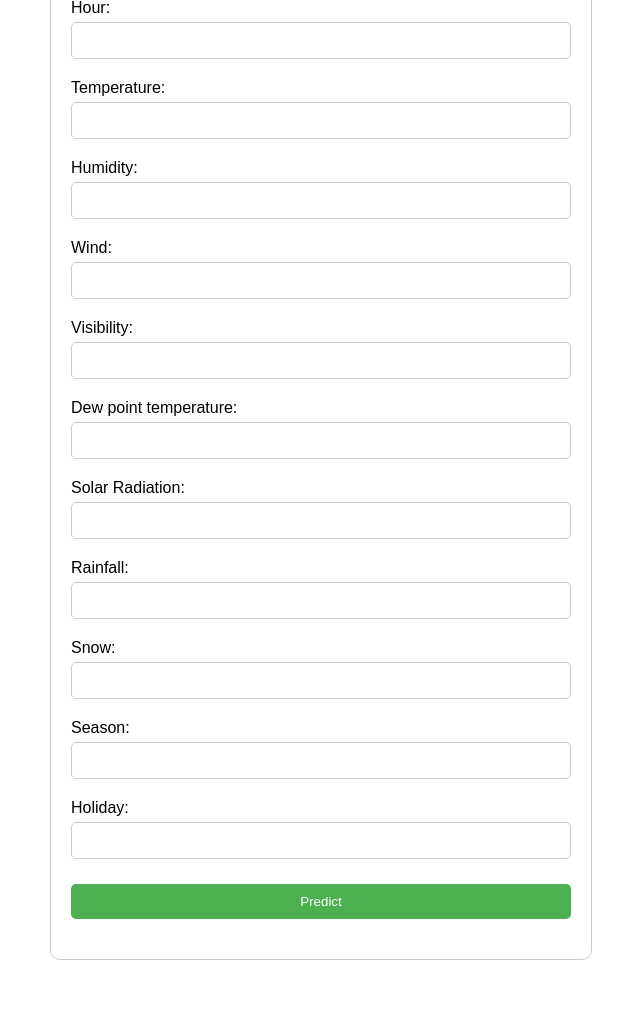
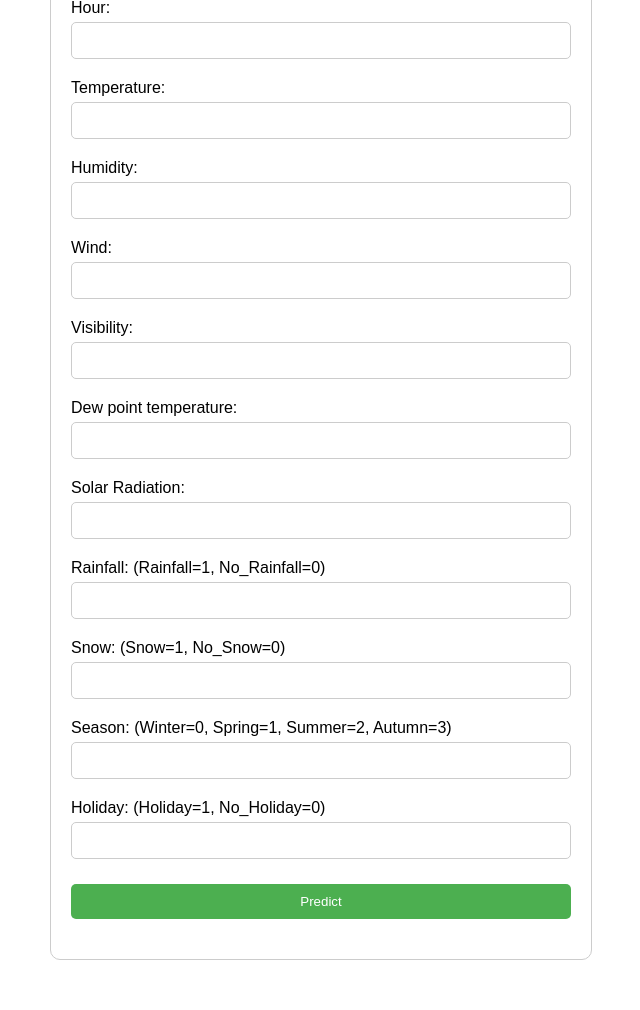
Before and after one commit to Nihal966/Seoul_bike_prediction_website, a Flask app: page / in a window 1280 px wide. Shown: the part 220-1230 px from the top of the page, without its empty margins (319-959 px from the left). Run offline with Flask 3, Linux system fonts and the light colour scheme; parts of the project's set-up code (start-up, migrations or seed data) failed here and were passed over.

Commit message:
Another_ver

```diff
--- a/templates/index.html
+++ b/templates/index.html
@@ -68,16 +68,16 @@
             <label for="Solar Radiation">Solar Radiation:</label>
             <input type="number" step="any" name="Solar Radiation" required>
 
-            <label for="Rainfall">Rainfall:</label>
+            <label for="Rainfall">Rainfall: (Rainfall=1, No_Rainfall=0)</label>
             <input type="number" name="Rainfall" required>
 
-            <label for="Snow">Snow:</label>
+            <label for="Snow">Snow: (Snow=1, No_Snow=0)</label>
             <input type="number" name="Snow" required>
 
-            <label for="Season">Season:</label>
+            <label for="Season">Season: (Winter=0, Spring=1, Summer=2, Autumn=3)</label>
             <input type="number" name="Season" required>
 
-            <label for="Holiday">Holiday:</label>
+            <label for="Holiday">Holiday: (Holiday=1, No_Holiday=0)</label>
             <input type="number" name="Holiday" required>
 
             <input type="submit" value="Predict">
```
